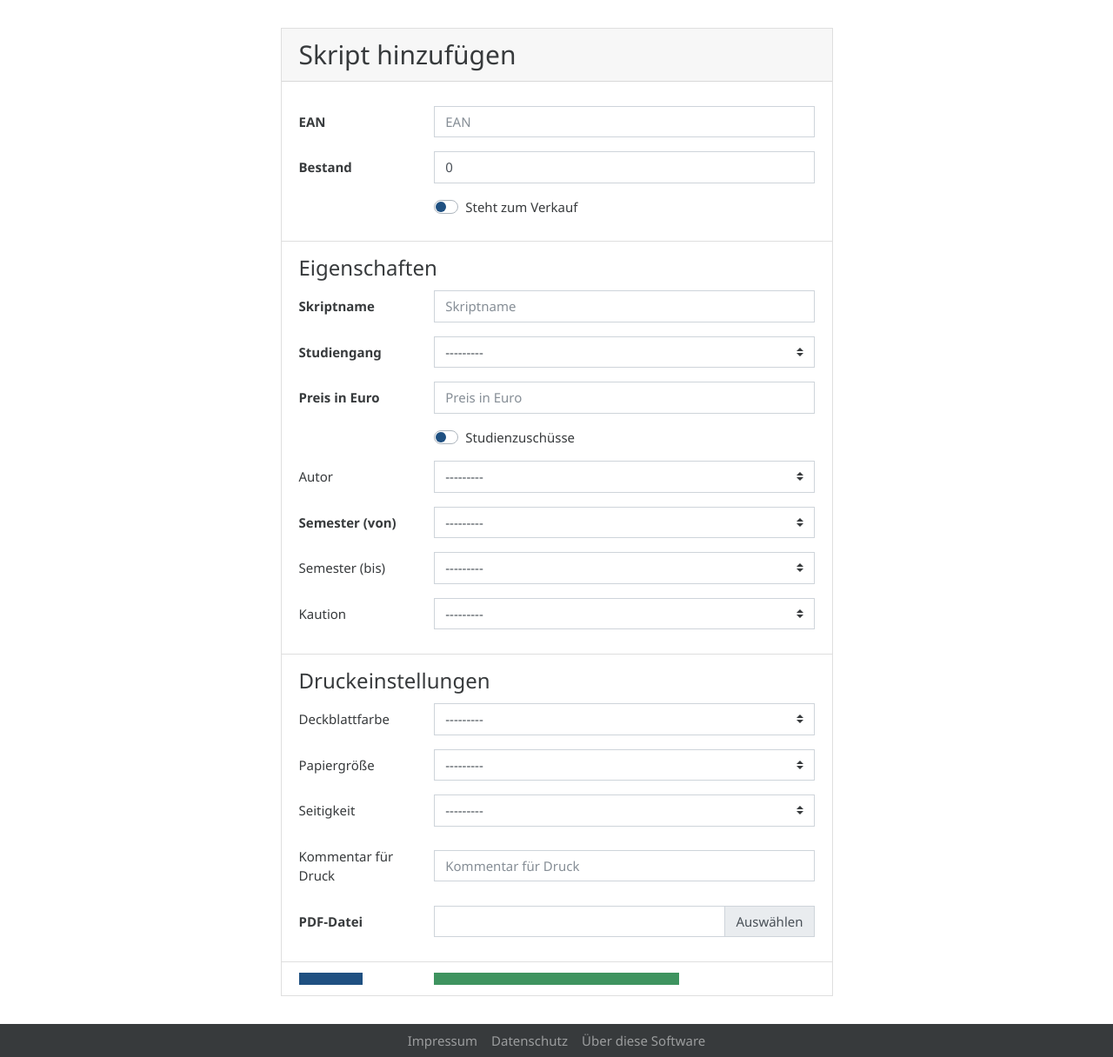
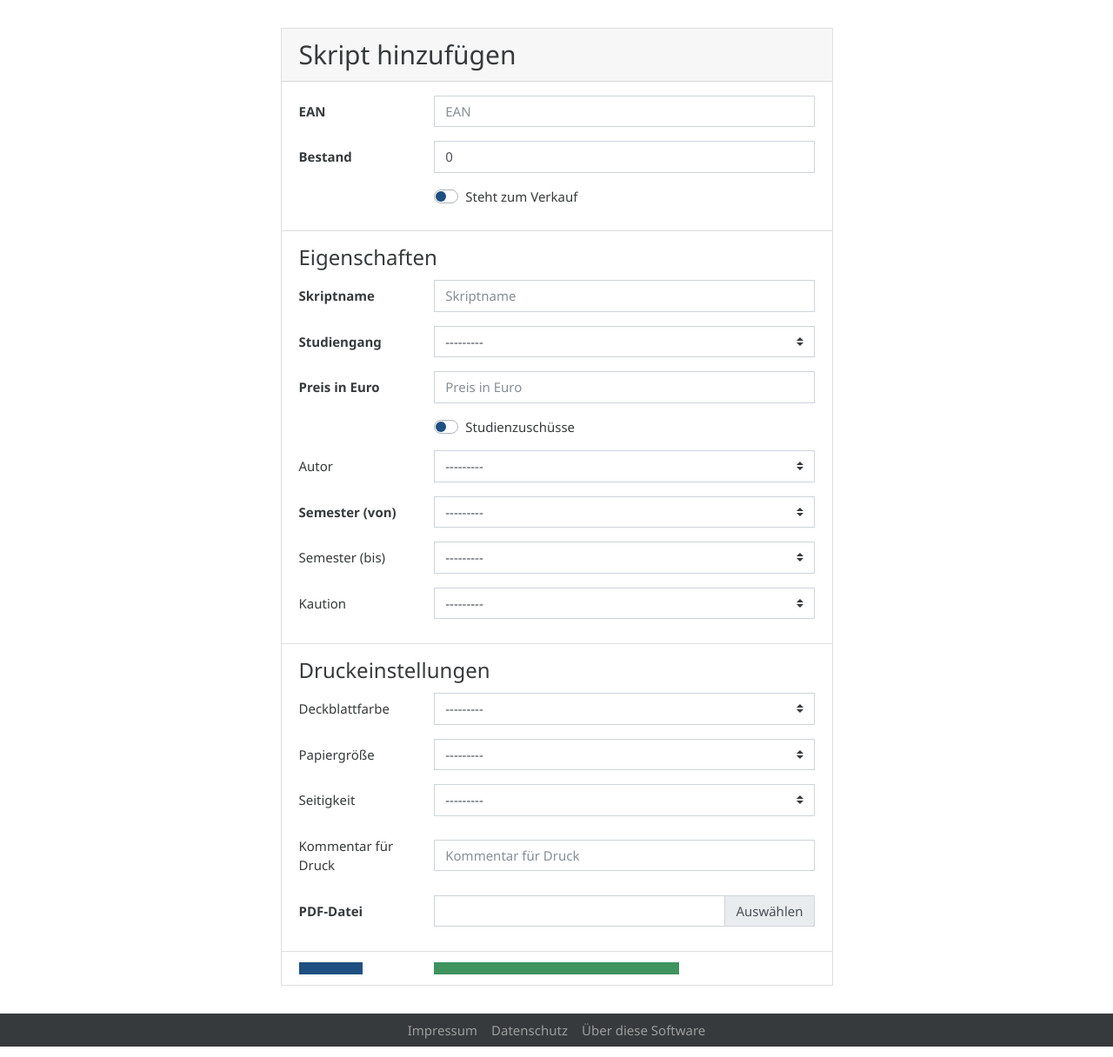
Before and after one commit to paulhfischer/skriptentool, a Django app: page /management/lecturenote/create/ in a window 1280 px wide. Shown: the part 55-1271 px from the top of the page at 87% size. Run offline with Django 3.2, Linux system fonts and the light colour scheme; the visitor is signed in with stand-in values (Sample User, id 1); data that the repository does not hold is empty; parts of the project's set-up code (start-up, migrations or seed data) failed here and were passed over; some libraries are stand-ins or nearby versions.

Commit message:
updated styling

```diff
--- a/core/static/theme/scss/_custom.scss
+++ b/core/static/theme/scss/_custom.scss
@@ -81,6 +81,19 @@
   }
 }
 
+// top-spacer
+.spacer-t {
+  margin-top: $spacer;
+}
+
+@each $breakpoint, $container-max-width in $container-max-widths {
+  @include media-breakpoint-down($breakpoint) {
+    .spacer-t-#{$breakpoint} {
+      margin-top: $spacer;
+    }
+  }
+}
+
 // table with vertical borders only
 .table-bordered-vertical th,
 .table-bordered-vertical td {
@@ -106,6 +119,10 @@
 :focus {
   outline: none !important;
   box-shadow: none !important;
+
+  &[readonly] {
+    border-color: $input-border-color;
+  }
 }
 
 // make inputs transparent in table
@@ -120,7 +137,7 @@
   cursor: pointer;
 }
 
-.custom-file-input:disabled, .custom-control-label:disabled, .custom-select:disabled, .disabled {
+.custom-file-input:disabled, .custom-control-label:disabled, .custom-select:disabled, .disabled, .input-group-text {
   cursor: default !important;
 }
 
@@ -221,7 +238,13 @@
       .dropdown-item {
         padding-top: 0 !important;
         padding-bottom: 0 !important;
+        cursor: pointer;
       }
     }
   }
 }
+
+// disable text-wrapping for input-value
+.custom-file-label {
+  white-space: nowrap;
+}
--- a/templates/core/management/list_model.html
+++ b/templates/core/management/list_model.html
@@ -102,9 +102,9 @@
         <h2 class="card-header">
             {{ verbose_name_plural }} anzeigen
 
-            <div class="btn-toolbar float-right">
+            <div class="btn-toolbar float-lg-right spacer-t-md text-center">
                 {% if can_create %}
-                    <div class="btn-group my-auto ml-3">
+                    <div class="btn-group my-auto">
                         <a href="{{ create_url }}" class="btn btn-primary btn-block" role="button">
                             <i class="fas fa-plus"></i>
                         </a>
--- a/templates/core/management/update_model.html
+++ b/templates/core/management/update_model.html
@@ -129,8 +129,7 @@
                         </formset>
                     {% endif %}
                     {% for fieldset in fieldsets %}
-                        <formset class="list-group-item"
-                                 {% if not fieldset.legend %}style="margin-top: 1rem;"{% endif %}>
+                        <formset class="list-group-item{% if not fieldset.legend %} pt-md-3{% endif %}">
                             {% if fieldset.legend %}
                                 <legend>{{ fieldset.legend }}</legend>{% endif %}
 
@@ -145,20 +144,18 @@
                     {% endfor %}
                     <formset class="list-group-item">
                         <div class="row">
-                            <div class="col-2">
+                            <div class="col-3 col-sm-2">
                                 <a href="{{ abort_url }}" class="btn btn-primary btn-block" role="button">
                                     <i class="fas fa-chevron-left"></i>
                                 </a>
                             </div>
-                            <div class="col-1"></div>
-                            <div class="col-6">
+                            <div class="col-6 offset-sm-1">
                                 <button class="btn btn-success btn-block" type="submit">
                                     <i class="fas fa-save"></i>
                                 </button>
                             </div>
                             {% if delete_url %}
-                                <div class="col-1"></div>
-                                <div class="col-2">
+                                <div class="col-3 col-sm-2 offset-sm-1">
                                     <a href="{{ delete_url }}" class="btn btn-danger btn-block" role="button">
                                         <i class="fas fa-trash"></i>
                                     </a>
--- a/templates/core/sale/balance.html
+++ b/templates/core/sale/balance.html
@@ -4,18 +4,18 @@
         <div class="card-body">
             <form method="post">
                 {% csrf_token %}
-                <div class="input-group mb-3">
+                <div class="input-group">
                     {{ form.balance }}
                     <div class="input-group-append">
                         <span class="input-group-text">€</span>
                     </div>
                 </div>
-                <button type="submit" name="count" class="btn btn-primary btn-block">Bestätigen</button>
+                <button type="submit" name="count" class="btn btn-primary btn-block mt-3">Bestätigen</button>
             </form>
         </div>
     {% else %}
         <div class="card-body">
-            <div class="input-group mb-3">
+            <div class="input-group">
                 <input type="number" value="{{ balance }}" class="form-control text-right" readonly>
                 <div class="input-group-append">
                     <span class="input-group-text">€</span>
```
Also changed, not shown: core/views/management/list.py (+5 -2 lines), core/static/style.css.
